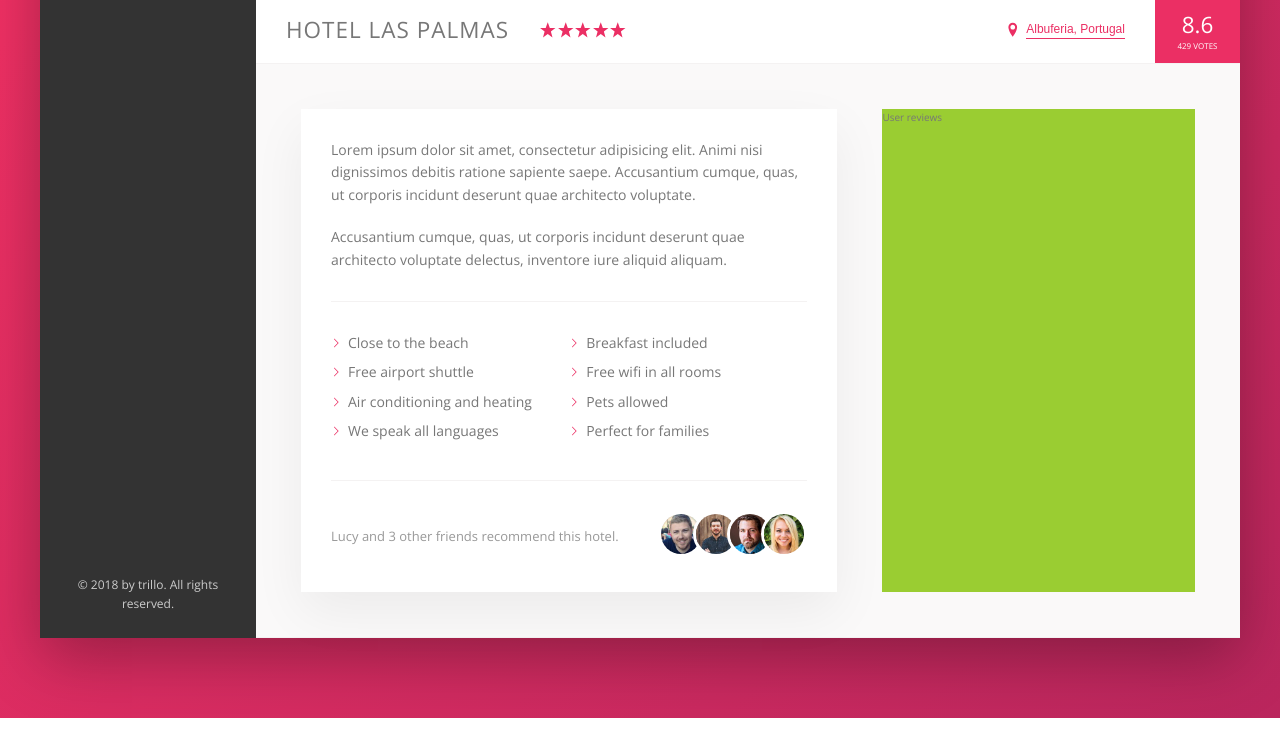
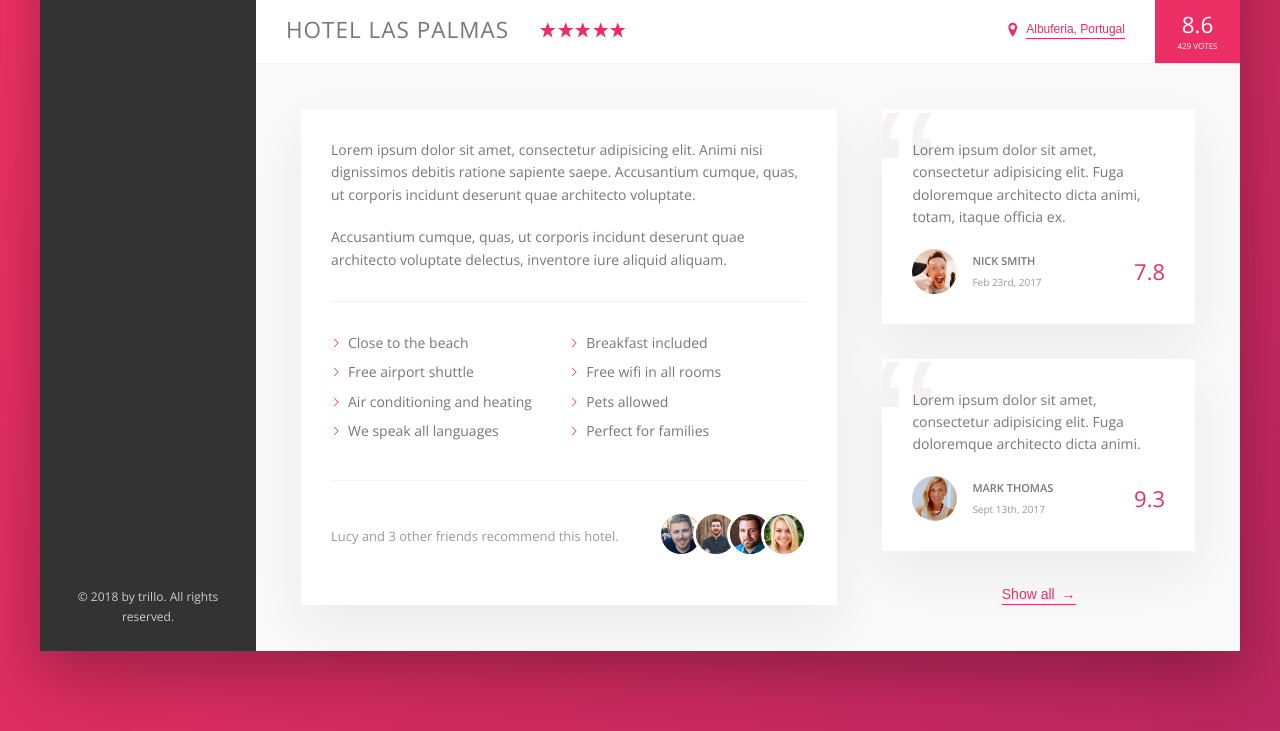
Before and after one commit to ayush987goyal/trillo-scss, a website: page index.html in a window 1280 px wide. Shown: the part 538-1269 px from the top of the page. Drawn offline with nearby package versions, Linux system fonts and the light colour scheme.

Commit message:
added user review section

```diff
--- a/index.html
+++ b/index.html
@@ -169,7 +169,35 @@
                         </div>
 
                         <div class="user-reviews">
-                            User reviews
+                            <figure class="review">
+                                <blockquote class="review__text">
+                                    Lorem ipsum dolor sit amet, consectetur adipisicing elit. Fuga doloremque architecto dicta animi, totam, itaque officia ex.
+                                </blockquote>
+                                <figcaption class="review__user">
+                                    <img src="img/user-1.jpg" alt="User 1" class="review__photo">
+                                    <div class="review__user-box">
+                                        <p class="review__user-name">Nick Smith</p>
+                                        <p class="review__user-date">Feb 23rd, 2017</p>
+                                    </div>
+                                    <div class="review__rating">7.8</div>
+                                </figcaption>
+                            </figure>
+
+                            <figure class="review">
+                                <blockquote class="review__text">
+                                    Lorem ipsum dolor sit amet, consectetur adipisicing elit. Fuga doloremque architecto dicta animi.
+                                </blockquote>
+                                <figcaption class="review__user">
+                                    <img src="img/user-2.jpg" alt="User 2" class="review__photo">
+                                    <div class="review__user-box">
+                                        <p class="review__user-name">Mark Thomas</p>
+                                        <p class="review__user-date">Sept 13th, 2017</p>
+                                    </div>
+                                    <div class="review__rating">9.3</div>
+                                </figcaption>
+                            </figure>
+
+                            <button class="btn-inline">Show all <span>&rarr;</span></button>
                         </div>
                     </div>
 
--- a/sass/_components.scss
+++ b/sass/_components.scss
@@ -280,8 +280,17 @@
     cursor: pointer;
     transition: all .2s;
 
+    & span {
+        margin-left: 3px;
+        transition: margin-left .2s;
+    }
+
     &:hover {
         color: var(--color-grey-dark-1);
+
+        span {
+            margin-left: 8px;
+        }
     }
 
     &:focus {
@@ -383,3 +392,67 @@
         }
     }
 }
+
+
+/////////////////////////////////
+// REVIEWS
+.review {
+    background-color: #fff;
+    box-shadow: var(--shadow-light);
+    padding: 3rem;
+    margin-bottom: 3.5rem;
+    position: relative;
+    overflow: hidden;
+
+    &__text {
+        margin-bottom: 2rem;
+        z-index: 10;
+        position: relative;
+    }
+
+    &__user {
+        display: flex;
+        align-items: center;
+    }
+
+    &__photo {
+        height: 4.5rem;
+        width: 4.5rem;
+        border-radius: 50%;
+        margin-right: 1.5rem;
+    }
+
+    &__user-box {
+        margin-right: auto;
+    }
+
+    &__user-name {
+        font-size: 1.1rem;
+        font-weight: 600;
+        text-transform: uppercase;
+        margin-bottom: .4rem;
+    }
+
+    &__user-date {
+        font-size: 1rem;
+        color: var(--color-grey-dark-3);
+    }
+
+    &__rating {
+        color: var(--color-primary);
+        font-size: 2.2rem;
+        font-weight: 300;
+    }
+
+    &::before {
+        content: '\201C';
+        position: absolute;
+        top: -2.75rem;
+        left: -1rem;
+        line-height: 1;
+        font-size: 20rem;
+        color: var(--color-grey-light-2);
+        font-family: sans-serif;
+        z-index: 1;
+    }
+}
--- a/sass/_layout.scss
+++ b/sass/_layout.scss
@@ -39,6 +39,7 @@
 }
 
 .detail {
+    font-size: 1.4rem;
     display: flex;
     padding: 4.5rem;
     background-color: var(--color-grey-light-1);
@@ -46,7 +47,6 @@
 }
 
 .description {
-    font-size: 1.4rem;
     background-color: #fff;
     box-shadow: var(--shadow-light);
     padding: 3rem;
@@ -55,6 +55,9 @@
 }
 
 .user-reviews {
-    background-color: yellowgreen;
     flex: 1;
+
+    display: flex;
+    flex-direction: column;
+    align-items: center;
 }
```
Also changed, not shown: css/style.css.
